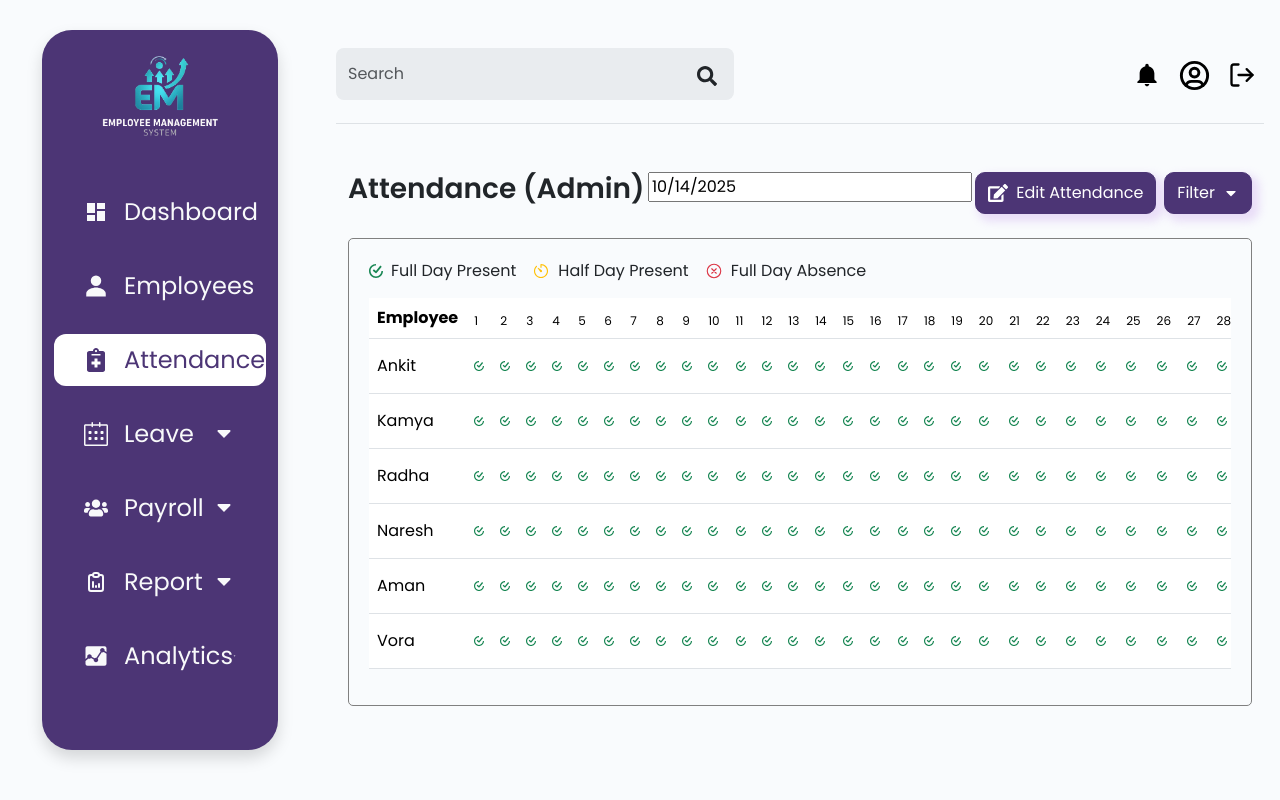
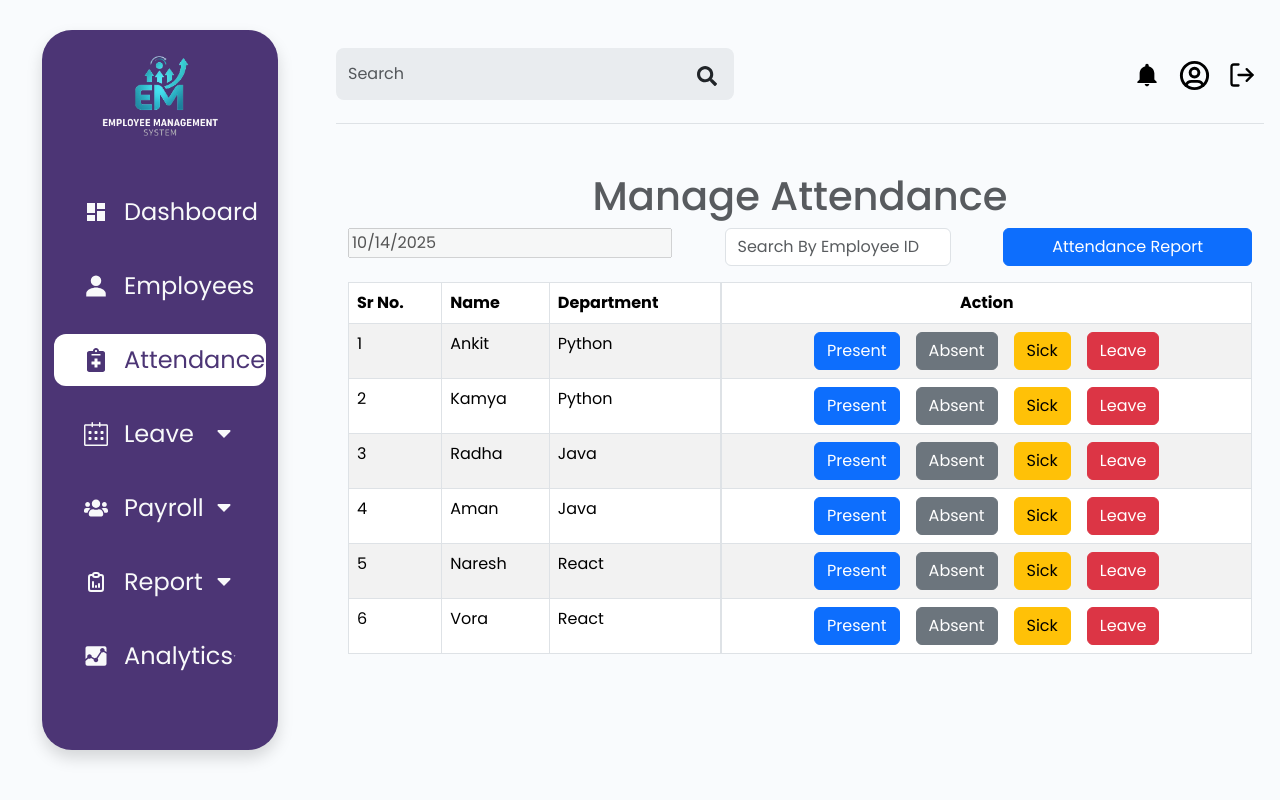
Before and after one commit to arabictech/ems, a React (Create React App) app in the folder frontend/: page /attendance in a window 1280 px wide. Built offline with nearby package versions, Linux system fonts and the light colour scheme; the HTML template or start-up script is replaced by a standard one.

Commit message:
update attendance page

```diff
--- a/frontend/package.json
+++ b/frontend/package.json
@@ -15,7 +15,7 @@
     "@testing-library/user-event": "^13.5.0",
     "axios": "^1.12.2",
     "bootstrap": "^5.3.8",
-    "chart.js": "^4.5.0",
+    "chart.js": "^4.5.1",
     "formik": "^2.4.6",
     "params": "^0.1.1",
     "react": "^19.1.1",
--- a/frontend/src/App.js
+++ b/frontend/src/App.js
@@ -42,13 +42,13 @@ function App() {
                 <Route path='leave' element={<LeaveForm />}/>
                 <Route path='login' element={<Login />}/>
                 {/* <Route path='payroll' element={<RegisterForm />}/>  */}
-                <Route path='attendance' element={<Attendance />}/>
+                <Route path='month-attendance' element={<Attendance />}/>
                 {/* <Route path='date-picker' element={<DatePicker />}/> */}
-                <Route path='attendance' element={<Login />}/>
+                {/* <Route path='attendance' element={<Login />}/> */}
                 {/* <Route path='payroll' element={<Payroll />}/> */}
                 <Route path='analytics' element={<SalarySlip />}/>
                 <Route path='report' element={<Report />}/>
-                <Route path='payroll' element={<TextControlsExample />}/>
+                <Route path='attendance' element={<TextControlsExample />}/>
                 <Route path='employee' element={<EmployeeCard />}/>
                 <Route path='profile/:id' element={<Profile />}/>
               </Routes>
--- /dev/null
+++ b/frontend/src/Components/ModelsComponent/AttendanceComponents/AttendanceDatePicker.jsx
@@ -0,0 +1,20 @@
+import React, { useState } from "react";
+import DatePicker from "react-datepicker";
+import "react-datepicker/dist/react-datepicker.css"; // Import the CSS
+
+const AttendanceDatePicker = () => {
+
+    const [startDate, setStartDate] = useState(new Date());
+
+    return (
+        <div>
+            <DatePicker
+                selected={startDate} // This sets the default/selected date
+                onChange={(date) => setStartDate(date)} // Updates the state when a new date is selected
+                disabled
+            />
+        </div>
+    )
+}
+
+export default AttendanceDatePicker
--- a/frontend/src/Components/ModelsComponent/AttendanceComponents/AttendanceTable.jsx
+++ b/frontend/src/Components/ModelsComponent/AttendanceComponents/AttendanceTable.jsx
@@ -4,10 +4,10 @@ import { useState } from 'react';
 import DatePicker from "react-datepicker";
 import "react-datepicker/dist/react-datepicker.css";
 
-function AttendanceTable({employeeData}) {
+function AttendanceTable({ employeeData, searchItem }) {
 
     const [employeeIdx, setEmployeeIdx] = useState([])
-    console.log("employeeIdx--------------",employeeIdx);
+    console.log("employeeIdx--------------", employeeIdx);
 
     const [startDate, setStartDate] = useState(new Date());
 
@@ -31,7 +31,11 @@ function AttendanceTable({employeeData}) {
             </thead>
             <tbody>
                 {
-                    employeeData?.map((ele, idx) => {
+                    employeeData?.filter((item) => {
+                        return searchItem.toLowerCase() === ''
+                            ? item
+                            : item.employeeName.toLowerCase().includes(searchItem);
+                    }).map((ele, idx) => {
                         return (
                             <tr>
                                 <td>{ele.empId}</td>
@@ -41,7 +45,6 @@ function AttendanceTable({employeeData}) {
                                     {[{ variantData: "primary", data: "Present" }, { variantData: "secondary", data: "Absent" }, { variantData: "warning", data: "Sick" }, { variantData: "danger", data: "Leave" }].map((el, ind) => {
                                         return (
                                             <>
-                                                {/* {employeeIdx?.empIdx === idx ? <Button variant={el.variantData} >{employeeIdx.data}</Button> : <Button variant={el.variantData} onClick={()=>addAction({empIdx:idx,data:el})} >{el.data}</Button>} */}
                                                 <Button variant={el.variantData} onClick={() => addAction({ empIdx: idx, buttonIdx: ind, data: el })} >{el.data}</Button>
                                             </>
                                         )
--- a/frontend/src/Components/ModelsComponent/AttendanceComponents/AttendenceData.jsx
+++ b/frontend/src/Components/ModelsComponent/AttendanceComponents/AttendenceData.jsx
@@ -1,16 +1,17 @@
 import Form from 'react-bootstrap/Form';
 import Button from 'react-bootstrap/Button';
 import AttendanceTable from './AttendanceTable';
-import { useEffect, useState } from 'react';
+import { useState } from 'react';
 import { useNavigate } from 'react-router-dom';
+import AttendanceDatePicker from './AttendanceDatePicker';
 
 
 
 function TextControlsExample() {
 
-    const [currentDate, setCurrentDate] = useState(new Date().toISOString());
+    const [searchItem, setSearchItem] = useState('');
 
-    const navigate = useNavigate()
+    const navigate = useNavigate();
 
     const [employeeData, setEmployeeData] = useState([
         { empId: "1", employeeName: "Ankit", department: "Python", reason: "" },
@@ -21,28 +22,21 @@ function TextControlsExample() {
         { empId: "6", employeeName: "Vora", department: "React", reason: "" },
     ]);
 
-    const handleFilter = (e) => {
-        const records = employeeData?.filter((emp) => emp.employeeName.toLowerCase().includes(e.target.value.toLowerCase()));
-        setEmployeeData(records)
-    }
+
+  const filteredData =  employeeData?.filter((item) => item.employeeName.toLowerCase().includes(searchItem.toLowerCase()))
 
     return (
         <Form className='main-content' >
             <Form.Text className='d-flex justify-content-center' ><h1>Manage Attendance</h1></Form.Text>
 
             <Form.Group className="mb-3 d-flex justify-content-between" controlId="exampleForm.ControlInput1" >
-                <Form.Control type="email" placeholder="Search By Employee ID" onChange={handleFilter} className='w-25' />
-                <Form.Text className="text-muted">
-                    Mark Attendance for = {`${currentDate}`}
-                </Form.Text>
-
-
-
+            <AttendanceDatePicker />
+                <Form.Control type="email" placeholder="Search By Employee ID" value={searchItem} onChange={(e)=>setSearchItem(e.target.value)} className='w-25' />
                 <Button variant="primary" className='px-5' onClick={() => navigate('/month-attendance')} >Attendance Report</Button>
             </Form.Group>
 
             <Form.Group>
-                <AttendanceTable employeeData={employeeData} />
+                <AttendanceTable employeeData={employeeData} searchItem={searchItem} />
             </Form.Group>
         </Form>
     );
```
Also changed, not shown: 1 other file (tests, documents, lock files or other folders).
